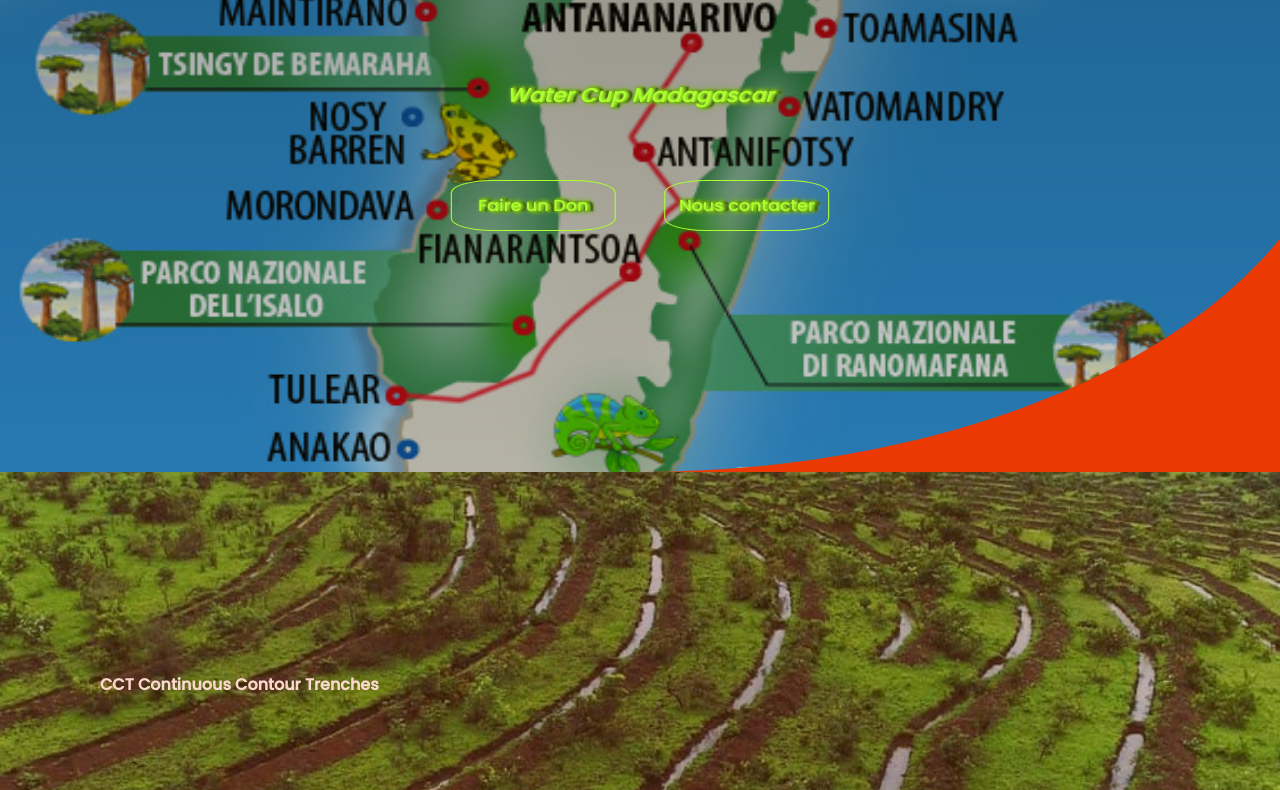
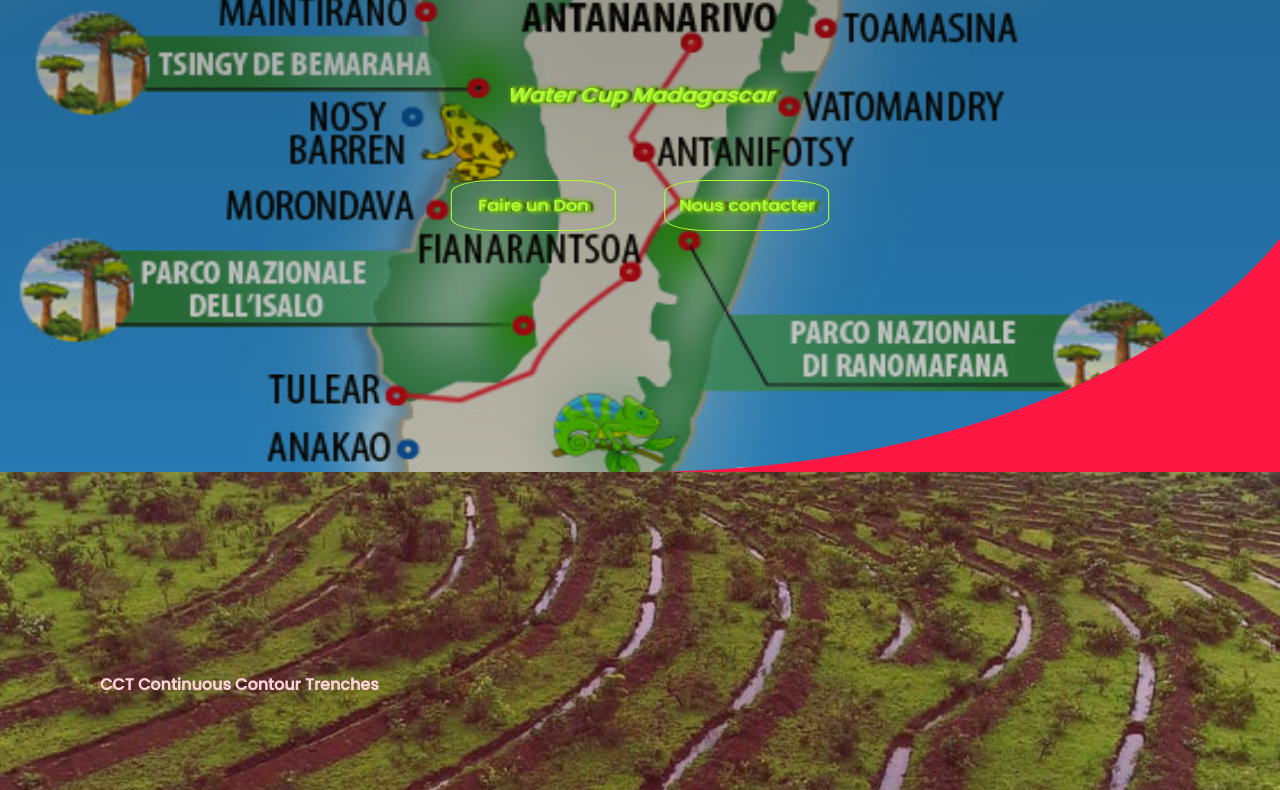
Before and after one commit to ydalosa/WaterCupMada1, a plain HTML site: page index.html in a window 1280 px wide. Shown: the part 328-1118 px from the top of the page. Drawn offline with Linux system fonts and the light colour scheme.

Commit message:
Update style.css

```diff
--- a/style.css
+++ b/style.css
@@ -5,7 +5,7 @@
     font-family:  'Poppins', sans-serif ,Open sans, Helvetica,Cambria , Cochin, Georgia, Times, 'Times New Roman', serif;
 }
 body{
-    background: #eb3903;
+    background: #ff1744;
 
     transition: all 25s ease;
 }
```
